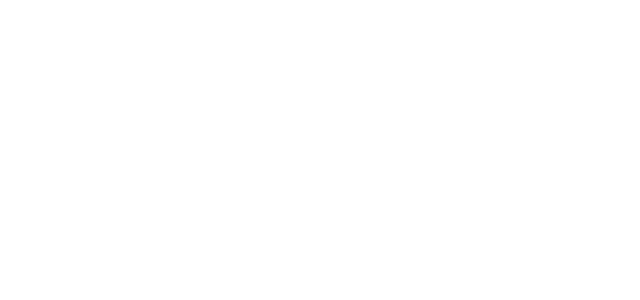
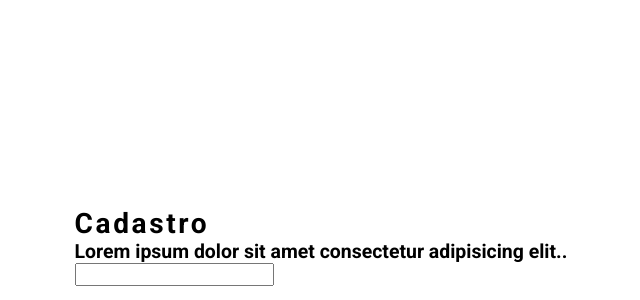
Before and after one commit to lumamontes/testeApp, a React (Create React App) app in the folder web/: page /cadastro in a window 1280 px wide. Shown: the part 144-444 px from the top of the page, without its empty margins (319-959 px from the left). Built offline with nearby package versions, Linux system fonts and the light colour scheme.

Commit message:
adicionado rota da pagina de cadastro

```diff
--- a/web/src/routes.js
+++ b/web/src/routes.js
@@ -1,11 +1,13 @@
 import React from 'react'
 import { BrowserRouter, Route} from 'react-router-dom'
 import Home from './pages/Home'
+import RegisterForm from './pages/Form'
 
 function Routes () {
     return (
         <BrowserRouter>
         <Route path="/" exact component={Home}/>
+        <Route path="/cadastro" exact component={RegisterForm}/>
         </BrowserRouter>
     )
 }
```
